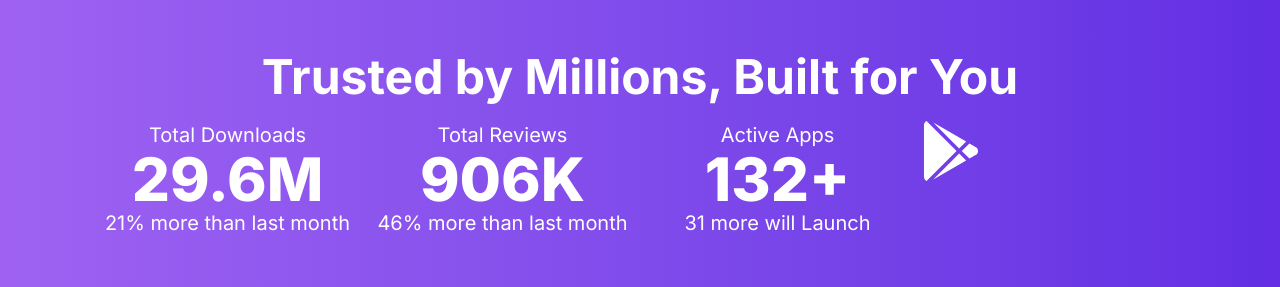
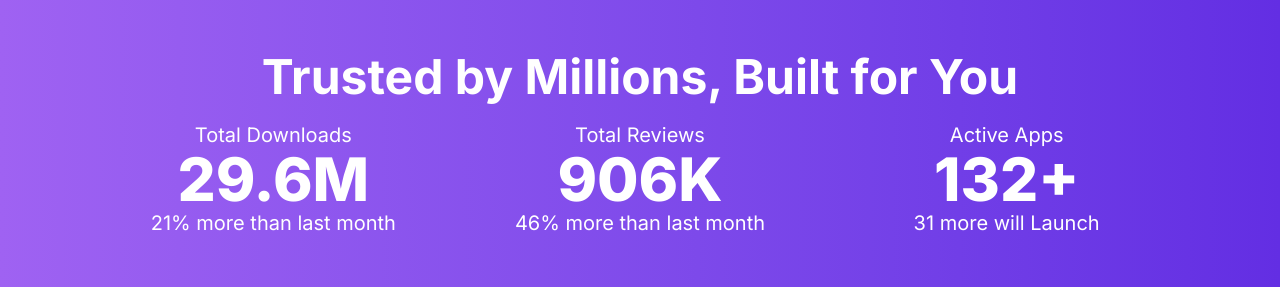
Before and after one commit to Juma-islam/assignment-number-08, a React (Vite) app: page / in a window 1280 px wide. Shown: the part 980-1267 px from the top of the page. Built offline with nearby package versions, Linux system fonts and the light colour scheme.

Commit message:
added readme file

```diff
--- a/src/Pages/AppDetails.jsx
+++ b/src/Pages/AppDetails.jsx
@@ -1,8 +1,6 @@
 import React, { useEffect, useState } from 'react';
 import {  useNavigate, useParams } from 'react-router';
 import useApps from '../Hooks/useApps';
-import { FaDownload, FaStar } from 'react-icons/fa';
-import { MdReviews } from 'react-icons/md';
   import { ToastContainer, toast } from 'react-toastify';
 import { Bar, BarChart, CartesianGrid, Legend, ResponsiveContainer, Tooltip, XAxis, YAxis } from 'recharts';
 import loadingImg from '../assets/logoImg.png';
--- a/src/Pages/Banner.jsx
+++ b/src/Pages/Banner.jsx
@@ -1,11 +1,10 @@
 import React from 'react';
-import { FaGooglePlay } from 'react-icons/fa';
 
 const Banner = () => {
     return (
-        <div className=" bg-linear-to-r from-[#9F62F2] to-[#632EE3] p-10 md:p-20 lg:p-24 text-white space-y-4 w-full">
+        <div className=" bg-linear-to-r from-[#9F62F2] to-[#632EE3]  p-10 md:p-20 lg:p-24 text-white space-y-4 w-full">
                     <h1 className='text-3xl md:text-4xl lg:text-5xl font-bold mb-5'>Trusted by Millions, Built for You</h1>
-                    <div className="grid md:grid-cols-4 gap-3">
+                    <div className="grid md:grid-cols-3 gap-3">
                         <div className="">
                             <p className='text-sm md:text-xl'>Total Downloads</p>
                             <h1 className='font-extrabold text-4xl md:text-5xl lg:text-6xl'>29.6M</h1>
@@ -22,9 +21,6 @@ const Banner = () => {
                             <p className='text-sm md:text-xl'>31 more will Launch</p>
 
                         </div>
-                        <div className="">
-                            <FaGooglePlay className='font-extrabold text-4xl md:text-5xl lg:text-6xl' />
-                        </div>
 
                     </div>
                 </div>
--- a/src/Pages/MyInstallationPage.jsx
+++ b/src/Pages/MyInstallationPage.jsx
@@ -62,7 +62,7 @@ toast.success("Uninstalled")
                 <h1 className='text-gray-500 text-7xl flex'>L<img src={loadingImg} alt="" />ading</h1>
               </div>) : (<div className=" flex flex-col gap-5 pt-10">
     {
-        sortedItem.map(p=> <div className="card card-side bg-base-100 shadow-sm">
+        sortedItem.map(p=> <div key={p.id} className="card card-side bg-base-100 shadow-sm">
   <figure>
     <img className='h-20'
       src={p.image}
```
Also changed, not shown: 1 other file (tests, documents, lock files or other folders).
